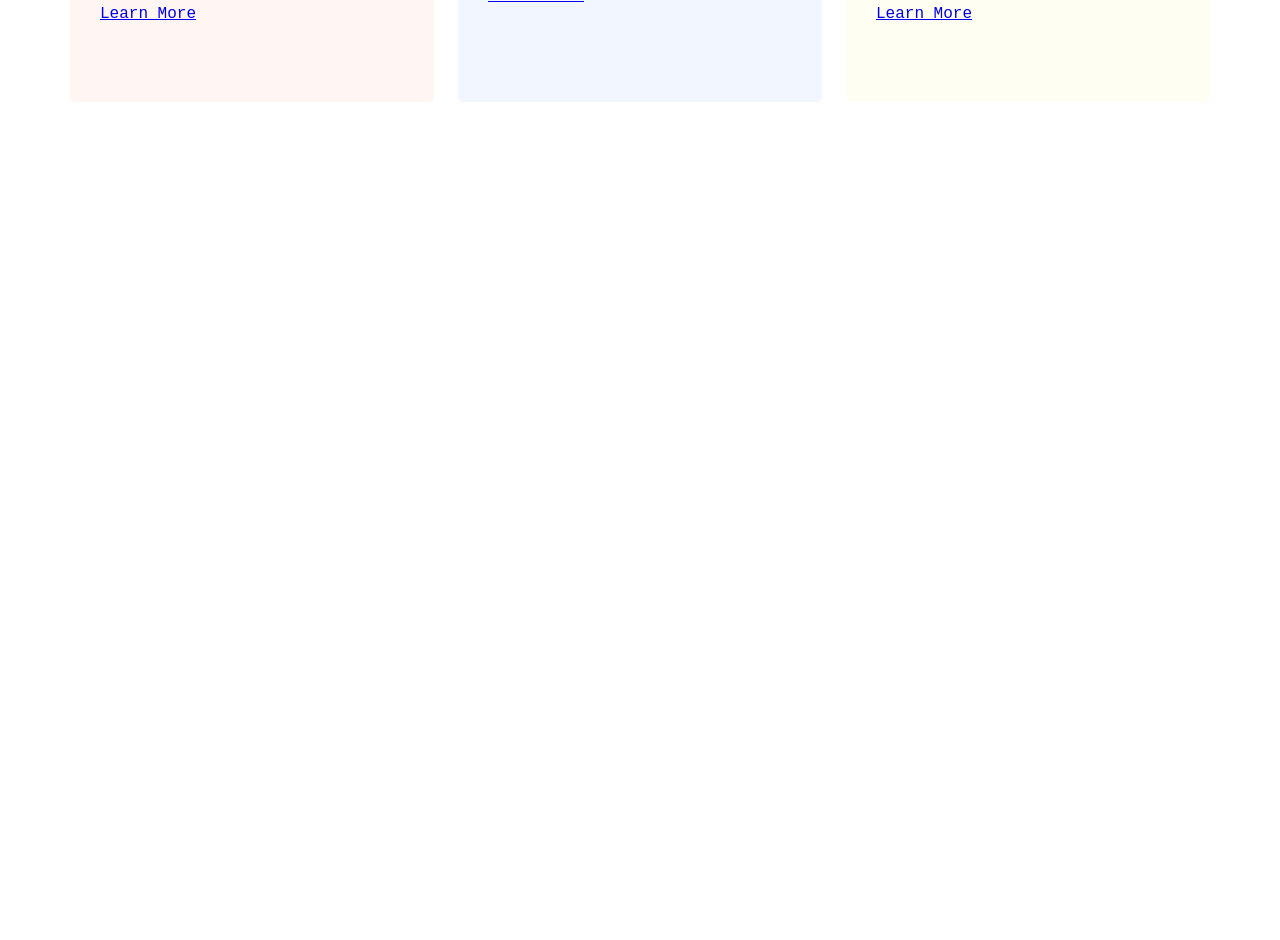
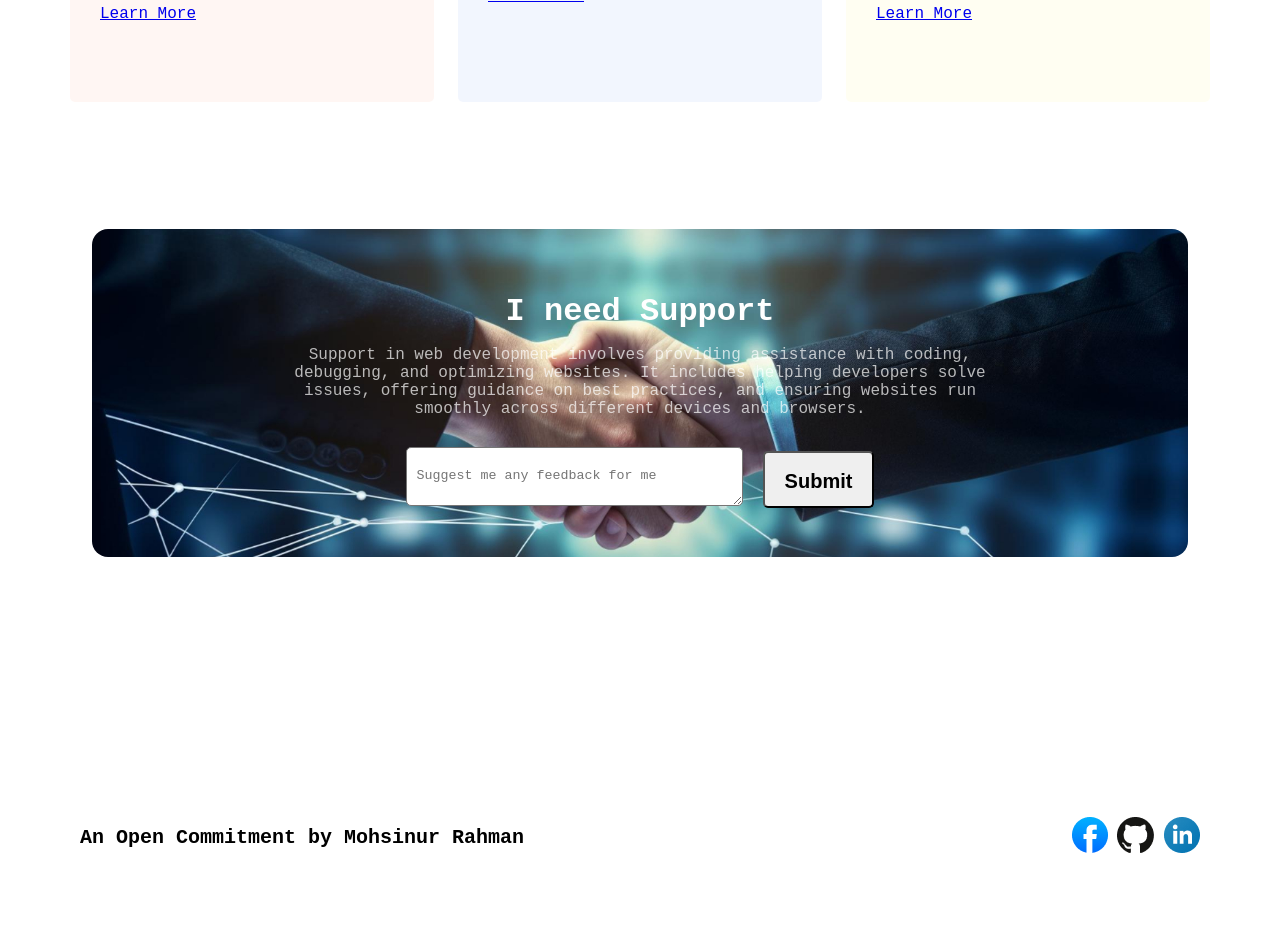
Before and after one commit to mohsinur1998du/PH10-Challenge-01, a plain HTML site: page index.html in a window 1280 px wide. Shown: the part 2840-3780 px from the top of the page. Before the commit the page ends 3069 px from the top, so only its background shows below. Drawn offline with Linux system fonts and the light colour scheme; a web font is replaced by a local one.

Commit message:
added footer section

```diff
--- a/index.html
+++ b/index.html
@@ -97,6 +97,31 @@
             </div>
         </section>
     </main>
-    <footer></footer>
+    <footer>
+        <div class="footer-container">
+            <div class="footer-support">
+                <h3>I need Support</h3>
+                <p>Support in web development involves providing assistance with coding, debugging, and optimizing websites. It includes helping developers solve issues, offering guidance on best practices, and ensuring websites run smoothly across different devices and browsers.</p>
+            </div>
+            <div class="footer-submit">
+                <div>
+                    <textarea class="footer-textarea" name="" id="" cols="40" rows="2" placeholder="Suggest me any feedback for me"></textarea>
+                </div>
+                <div>
+                    <button class="footer-btn" type="submit">Submit</button>
+                </div>
+            </div>
+        </div>
+        <div class="footer-second">
+            <div class="footer-second-text">
+                <p>An Open Commitment by Mohsinur Rahman</p>
+            </div>
+            <div class="footer-second-link">
+                <a href="https://www.facebook.com/"><img src="./assets/facebook.png" alt=""></a>
+                <a href="https://github.com/"><img src="./assets/github.png" alt=""></a>
+                <a href="https://www.linkedin.com/"><img src="./assets/linkedin-icon 1.png" alt=""></a>
+            </div>
+        </div>
+    </footer>
 </body>
 </html>
--- a/styles/style.css
+++ b/styles/style.css
@@ -172,6 +172,11 @@
 
 
 /* New Sections Styles */
+
+.skills {
+    margin-bottom: 150px;
+}
+
 .skills-container {
     display: flex;
     gap: 24px;
@@ -239,6 +244,80 @@
     height: 285px;
 }
 
-.skills {
-    margin-bottom: 150px;
+/* Footer Sections Styles */
+
+.footer-container {
+    background-image: url("../assets/handshake.jpg");
+    background-size: cover;
+    background-position: center;
+    width: 1000px;
+    height: 200px;
+    margin: 0px auto 180px;
+    border-radius: 16px;
+    padding: 64px 48px;
 }
+
+.footer-support {
+    text-align: center;
+    width: 730px;
+    height: 104px;
+    margin: 0 auto;
+
+}
+
+.footer-support > h3 {
+    margin-bottom: 16px;
+    color: rgba(255, 255, 255, 1);
+    font-size: 32px;
+    font-weight: bold;
+}
+
+.footer-support > p {
+    margin-bottom: 24px;
+    color: rgba(255, 255, 255, 0.7);
+}
+
+.footer-submit {
+    display: flex;
+    justify-content: center;
+    align-items: center;
+    margin: 50px auto;
+    gap: 20px;
+}
+
+
+.footer-textarea {
+    height: 57px;
+    border-radius: 5px;
+}
+
+.footer-textarea::placeholder {
+    padding: 20px 10px;
+    text-align: left;
+    vertical-align: center;
+}
+
+.footer-btn {
+    height: 57px;
+    padding: 17px 20px;
+    font-size: 20px;
+    font-weight: 600;
+    border-radius: 5px;
+}
+
+.footer-second {
+    display: flex;
+    justify-content: space-between;
+    align-items: center;
+}
+
+.footer-second-text {
+    font-size: 20px;
+    font-weight: 600;
+}
+
+.footer-second {
+    width: 1120px;
+    height: 200px;
+    margin: 0px auto 180px;
+}
```
